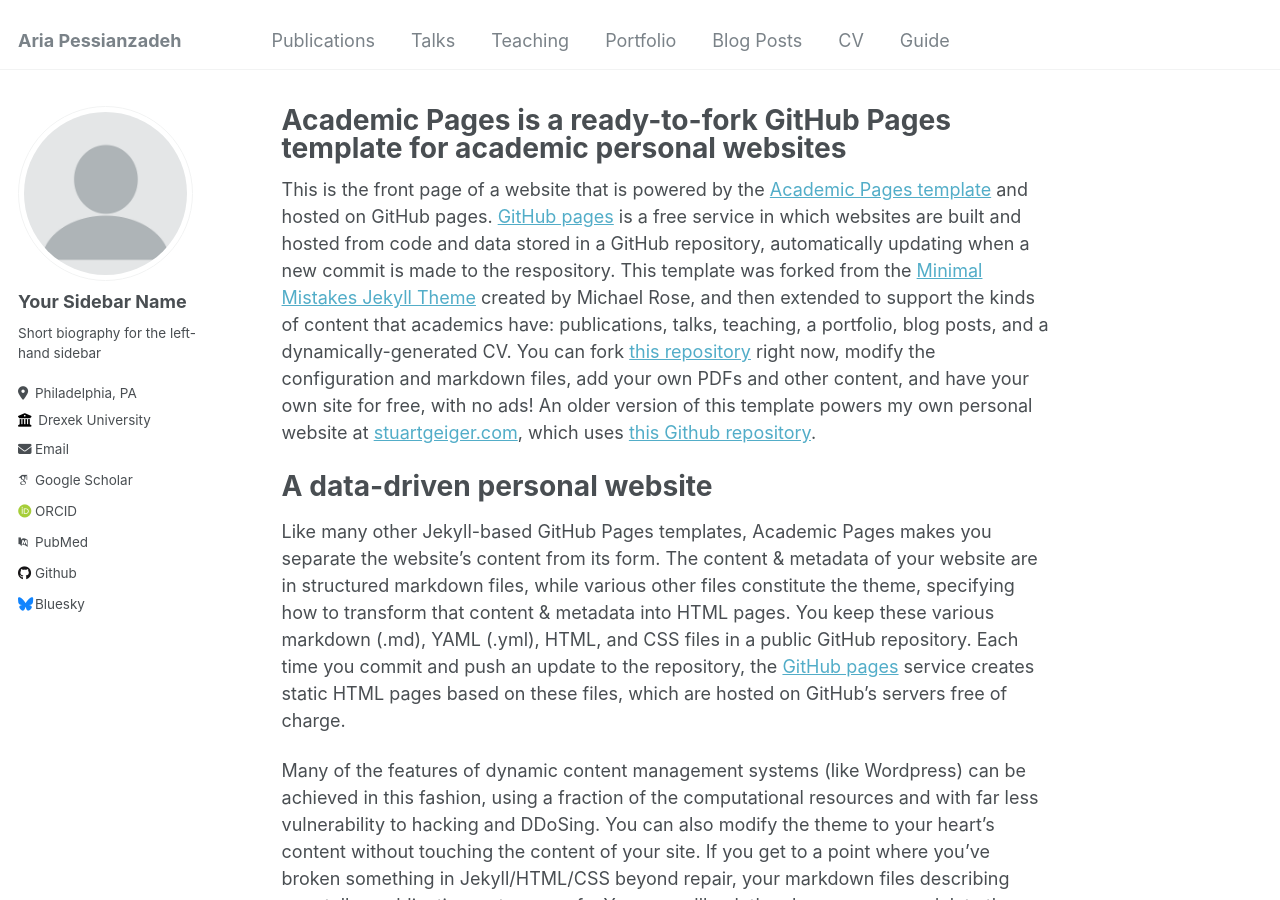
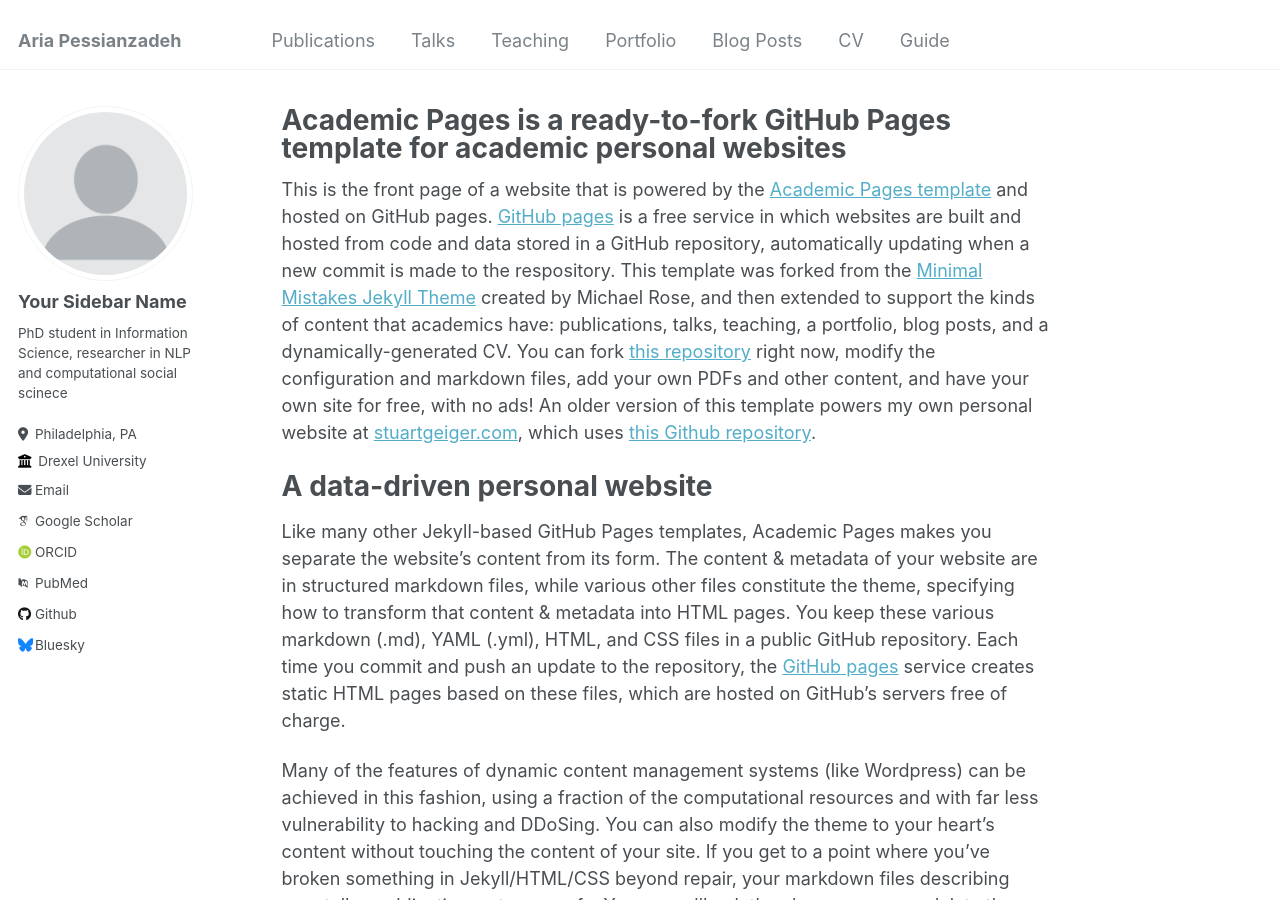
Before and after one commit to aryapess/aryapess.github.io, a Jekyll site: the page built from _pages/about.md, in a window 1280 px wide and 900 px high. Built offline with Jekyll 4.4.1, drawn with Linux system fonts in a browser that asks for light colours; some web fonts are replaced.

Commit message:
Update _config.yml

```diff
--- a/_config.yml
+++ b/_config.yml
@@ -24,15 +24,15 @@ author:
   avatar           : "profile.png"
   name             : "Your Sidebar Name"
   pronouns         : # example: "she/her"
-  bio              : "Short biography for the left-hand sidebar"
+  bio              : "PhD student in Information Science, researcher in NLP and computational social scinece"
   location         : "Philadelphia, PA"
-  employer         : "Drexek University"
+  employer         : "Drexel University"
   uri              : # URL
   email            : "ap3943@drexel.edu"
 
   # Academic websites
   arxiv            : # URL - Update with the correct link to your profile
-  googlescholar    : "https://scholar.google.com/citations?user=PS_CX0AAAAAJ"
+  googlescholar    : "https://scholar.google.com/citations?user=9XOCsOUAAAAJ&hl=en"
   impactstory      : # URL
   orcid            : "http://orcid.org/yourorcidurl"
   semantic         : # URL
```
